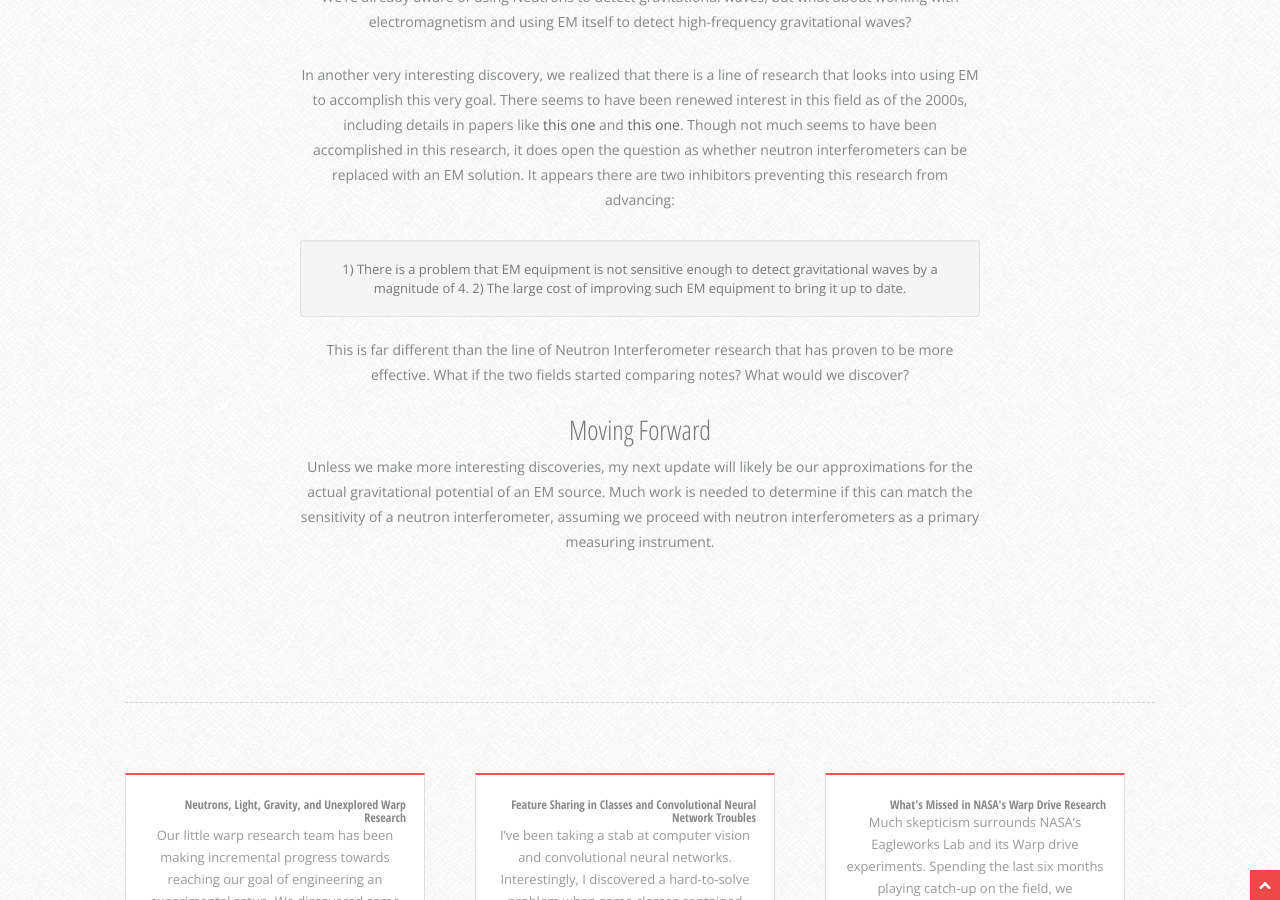
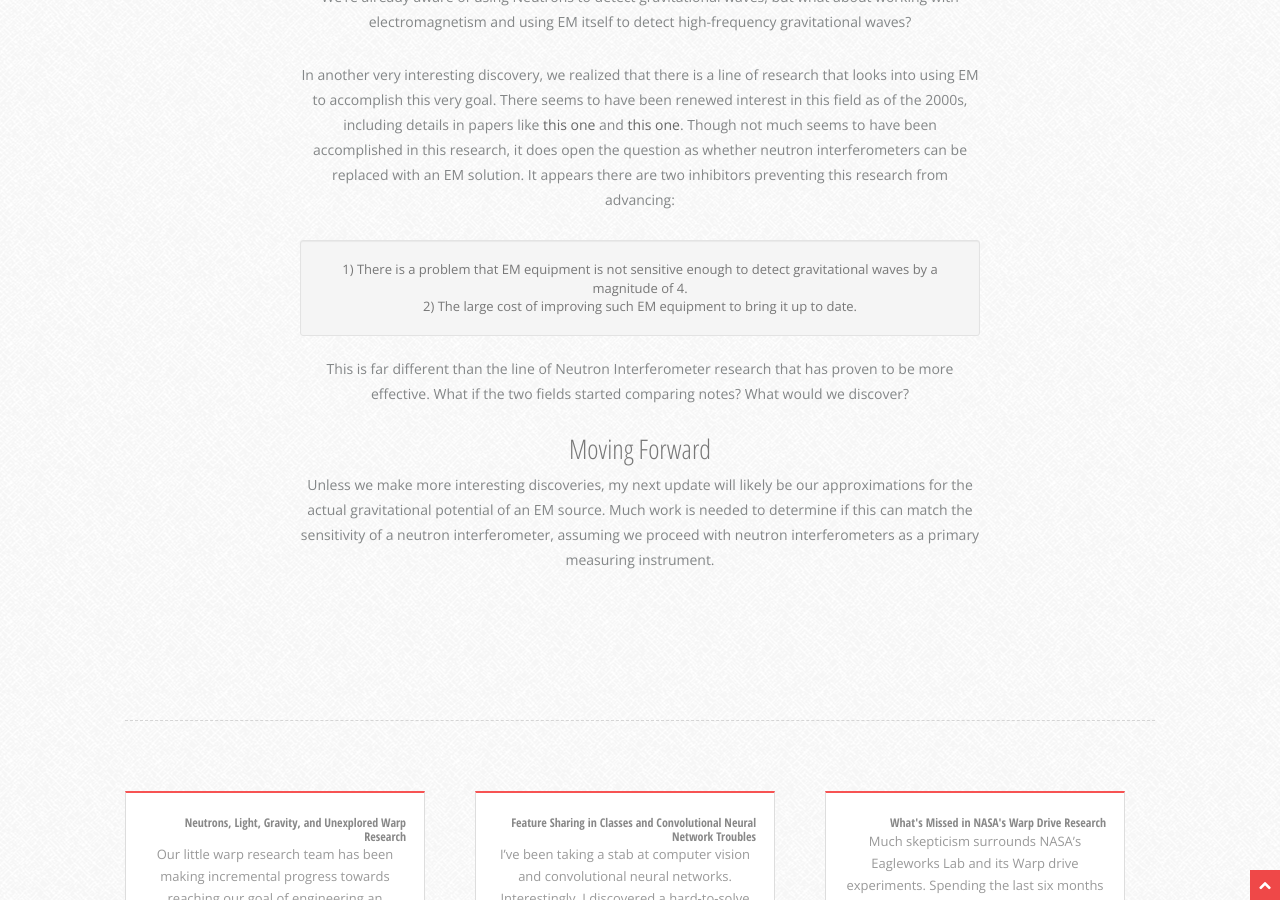
Before and after one commit to crockpotveggies/crockpotveggies.github.io, a Jekyll site: the page built from _posts/2015-08-17-light-gravity-unexplored-warp-research.md, in a window 1280 px wide and 900 px high, scrolled down 2995 px. Built offline with Jekyll 4.4.1, drawn with Linux system fonts in a browser that asks for light colours; some web fonts are replaced; Markdown is read by kramdown in place of the engine named in the settings; comment, search, counter and statistics services are not loaded.

Commit message:
Line break.

```diff
--- a/_posts/2015-08-17-light-gravity-unexplored-warp-research.md
+++ b/_posts/2015-08-17-light-gravity-unexplored-warp-research.md
@@ -42,7 +42,7 @@ We're already aware of using Neutrons to detect gravitational waves, but what ab
 In another very interesting discovery, we realized that there is a line of research that looks into using EM to accomplish this very goal. There seems to have been renewed interest in this field as of the 2000s, including details in papers like <a href="http://arxiv.org/pdf/gr-qc/0306013v1.pdf" target="_blank">this one</a> and <a href="http://arxiv.org/pdf/gr-qc/0308079.pdf" target="_blank">this one</a>. Though not much seems to have been accomplished in this research, it does open the question as whether neutron interferometers can be replaced with an EM solution. It appears there are two inhibitors preventing this research from advancing:
 
 <div class="well">
-1) There is a problem that EM equipment is not sensitive enough to detect gravitational waves by a magnitude of 4.
+1) There is a problem that EM equipment is not sensitive enough to detect gravitational waves by a magnitude of 4. <br />
 2) The large cost of improving such EM equipment to bring it up to date.
 </div>
 
```
